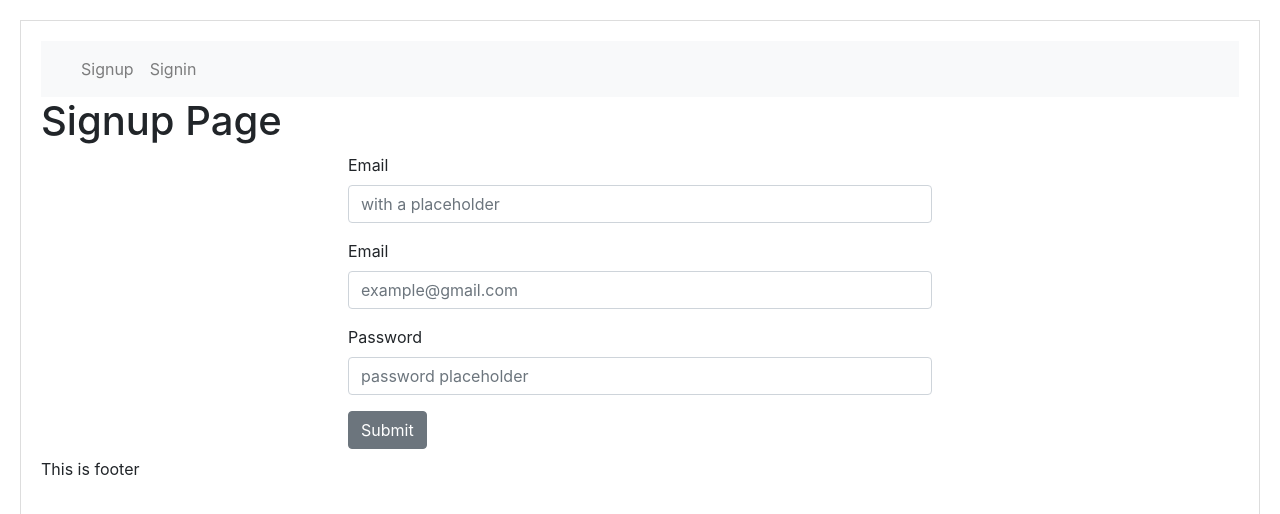
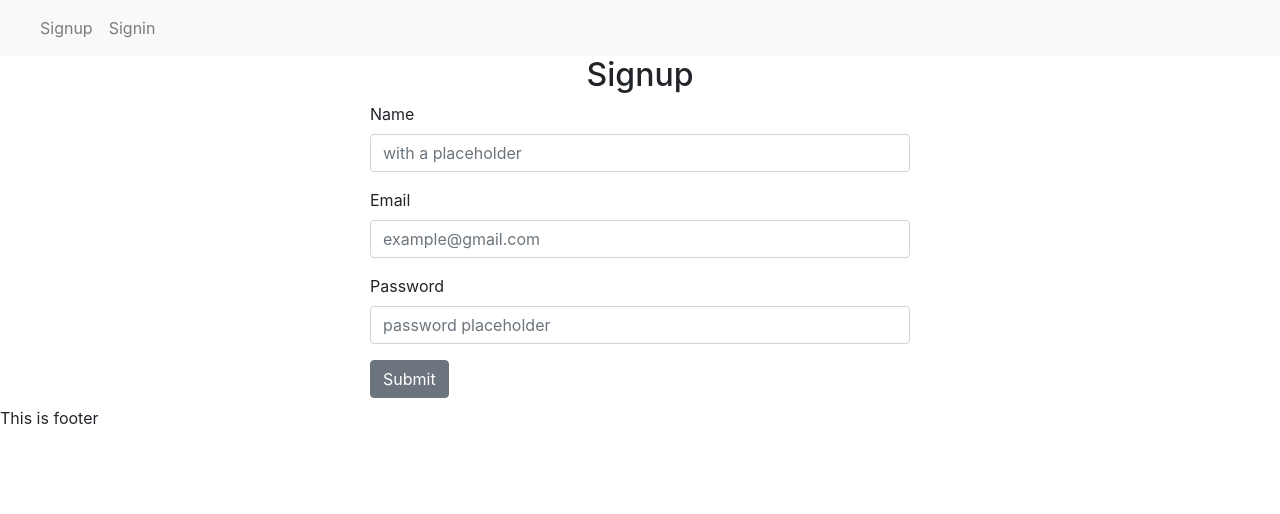
Before and after one commit to mmehdinasiri/EnglishWithMovies, a Next.js app in the folder frontend/: page /signup in a window 1280 px wide. Shown: the top 514 px of the page. Built offline with nearby package versions, Linux system fonts and the light colour scheme.

Commit message:
fix layout

```diff
--- a/frontend/components/Layout.js
+++ b/frontend/components/Layout.js
@@ -1,16 +1,11 @@
 import Header from "../components/Header";
 import Footer from "../components/Footer";
 
-const layoutStyle = {
-  margin: 20,
-  padding: 20,
-  border: "1px solid #DDD",
-};
 const Layout = (props) => {
   return (
-    <div style={layoutStyle}>
+    <div>
       <Header />
-      {props.children}
+      <div className="container">{props.children}</div>
       <Footer />
     </div>
   );
--- a/frontend/components/SignupComponent.js
+++ b/frontend/components/SignupComponent.js
@@ -1,4 +1,4 @@
-import { Button, Form, FormGroup, Label, Input, FormText } from "reactstrap";
+import { Button, Form, FormGroup, Label, Input } from "reactstrap";
 import { useRouter } from "next/router";
 import { useState } from "react";
 import { signup } from "../actions/auth";
@@ -50,11 +50,11 @@ const SignupComponent = (props) => {
       }
     });
   };
-  const signupForm = () => {
+  const signinForm = () => {
     return (
       <Form onSubmit={submitForm}>
         <FormGroup>
-          <Label for="name">Email</Label>
+          <Label for="name">Name</Label>
           <Input
             value={name}
             type="name"
@@ -92,7 +92,7 @@ const SignupComponent = (props) => {
   };
   return (
     <>
-      {showForm && signupForm()}
+      {showForm && signinForm()}
       {showLoading()}
       {showError()}
       {showMessage()}
--- a/frontend/pages/index.js
+++ b/frontend/pages/index.js
@@ -4,7 +4,7 @@ import Link from "next/link";
 const Index = () => {
   return (
     <Layout>
-      <h1>Hello Next.js</h1>
+      <h1>H ello Next.js</h1>
     </Layout>
   );
 };
--- a/frontend/pages/signup.js
+++ b/frontend/pages/signup.js
@@ -4,9 +4,9 @@ import SignupComponent from "../components/signupComponent";
 const Signup = () => {
   return (
     <Layout>
-      <h1>Signup Page</h1>
       <div className="row justify-content-center">
-        <div className="col-md-6 align-self-center">
+        <h2 className="col-12  text-center">Signup</h2>
+        <div className="col-md-6 col-xs-12 align-self-center">
           <SignupComponent></SignupComponent>
         </div>
       </div>
```
